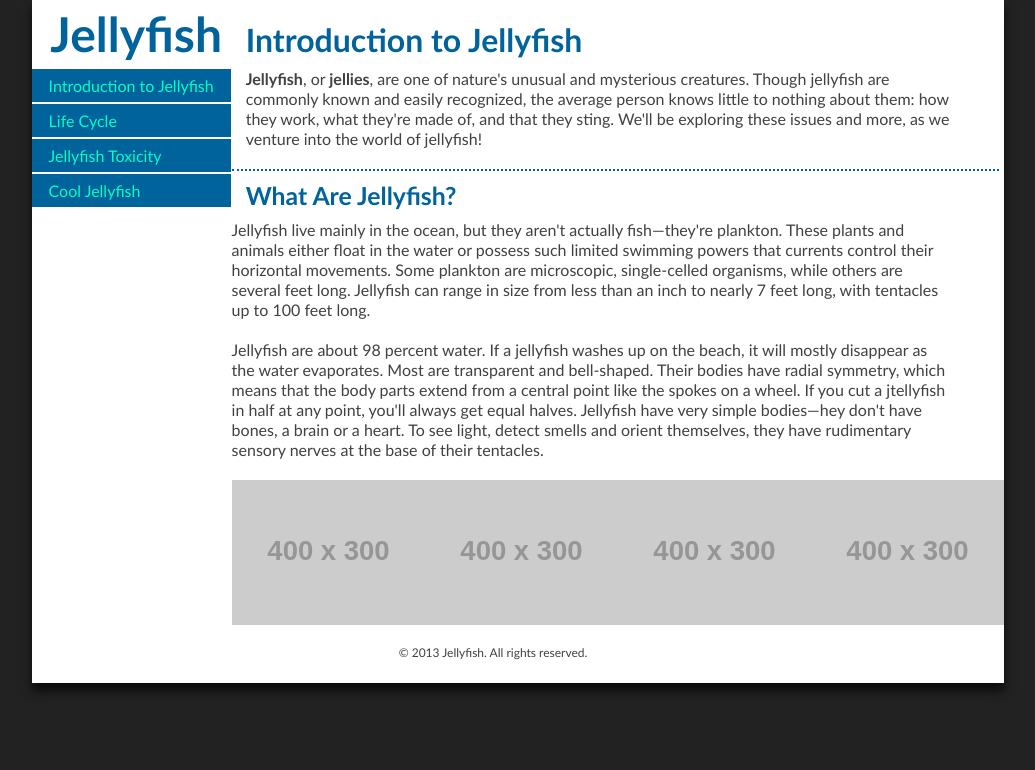
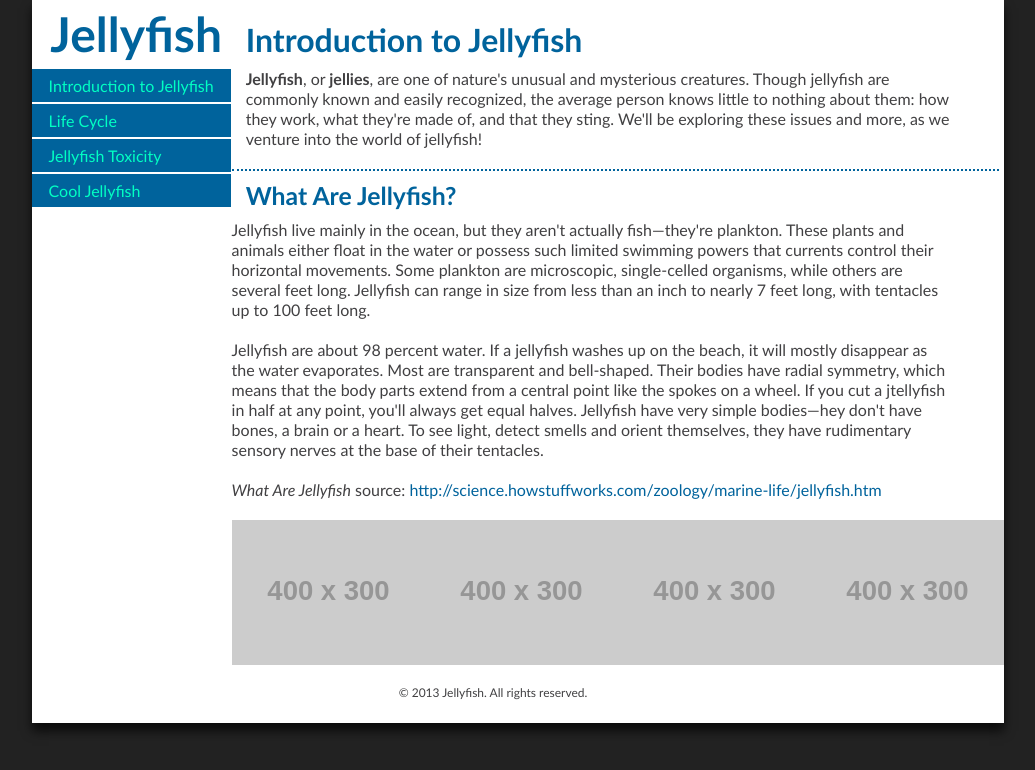
Before and after one commit to lim00074/large-data-website, a Jekyll site: the page built from index.html, in a window 1280 px wide. Shown: the top 770 px of the page, without its empty margins (122-1157 px from the left). Built offline with Jekyll 4.4.1, drawn with Linux system fonts in a browser that asks for light colours; Markdown is read by kramdown in place of the engine named in the settings.

Commit message:
Added url tag and external website

```diff
--- a/index.html
+++ b/index.html
@@ -17,6 +18,8 @@ description: Jellyfish—mysterious alien-like creatures that live among us and
 		<div class="unit unit-s-hidden unit-m-hidden unit-l-1">
 			<p>Jellyfish are about 98 percent water. If a jellyfish washes up on the beach, it will mostly disappear as the water evaporates. Most are transparent and bell-shaped. Their bodies have radial symmetry, which means that the body parts extend from a central point like the spokes on a wheel. If you cut a jtellyfish in half at any point, you'll always get equal halves. Jellyfish have very simple bodies—hey don't have bones, a brain or a heart. To see light, detect smells and orient themselves, they have rudimentary sensory nerves at the base of their tentacles.</p>
 		</div>
+		<div class="unit unit-s-hidden unit-m-hidden unit-l-1">
+			<p><em>What Are Jellyfish</em> source: <a href="http://science.howstuffworks.com/zoology/marine-life/jellyfish.htm" rel="external">http://science.howstuffworks.com/zoology/marine-life/jellyfish.htm</a></p>
 	</div>
 			<!--
 			<h4>Anatomy</h4>
```
Also changed, not shown: other parts of index.html (+1 -0 lines).
